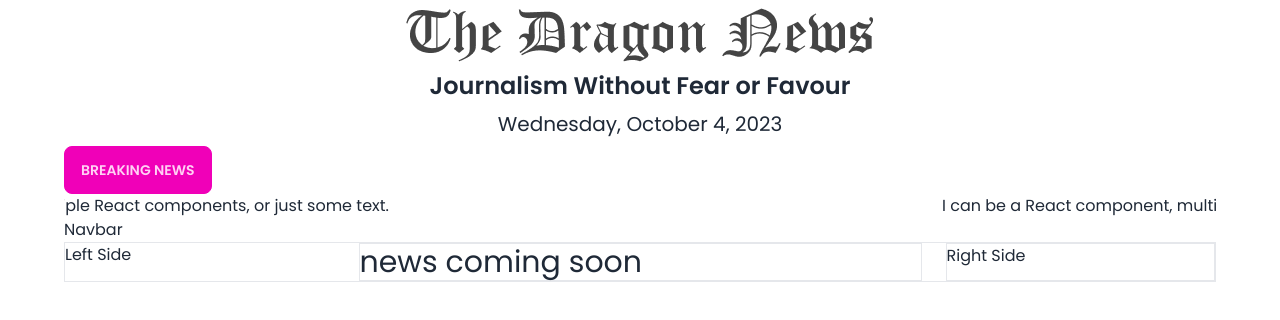
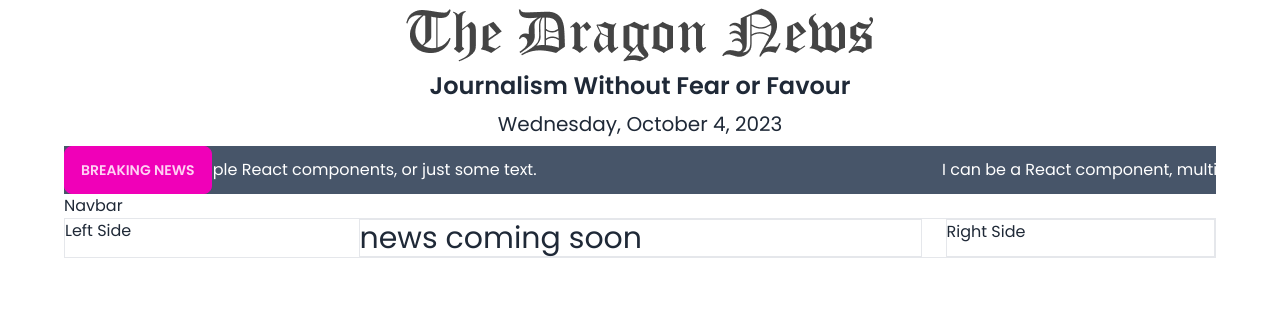
Before and after one commit to FarhanFuad97/Dragon-news-web, a React (Vite) app: page / in a window 1280 px wide. Shown: the top 320 px of the page. Built offline with nearby package versions, Linux system fonts and the light colour scheme.

Commit message:
something update

```diff
--- a/src/Pages/Home/BreakingNews.jsx
+++ b/src/Pages/Home/BreakingNews.jsx
@@ -2,13 +2,15 @@ import Marquee from "react-fast-marquee";
 
 const BreakingNews = () => {
     return (
-        <div>
-     <button className="btn btn-secondary"> Breaking News</button>
-     <Marquee>
+     <div className="flex bg-slate-600 text-white">
+<button className="btn btn-secondary"> Breaking News</button>
+<Marquee>
   I can be a React component, multiple React components, or just some text.
 </Marquee>
+     </div>
 
-        </div>
+
+
     );
 };
 
```
